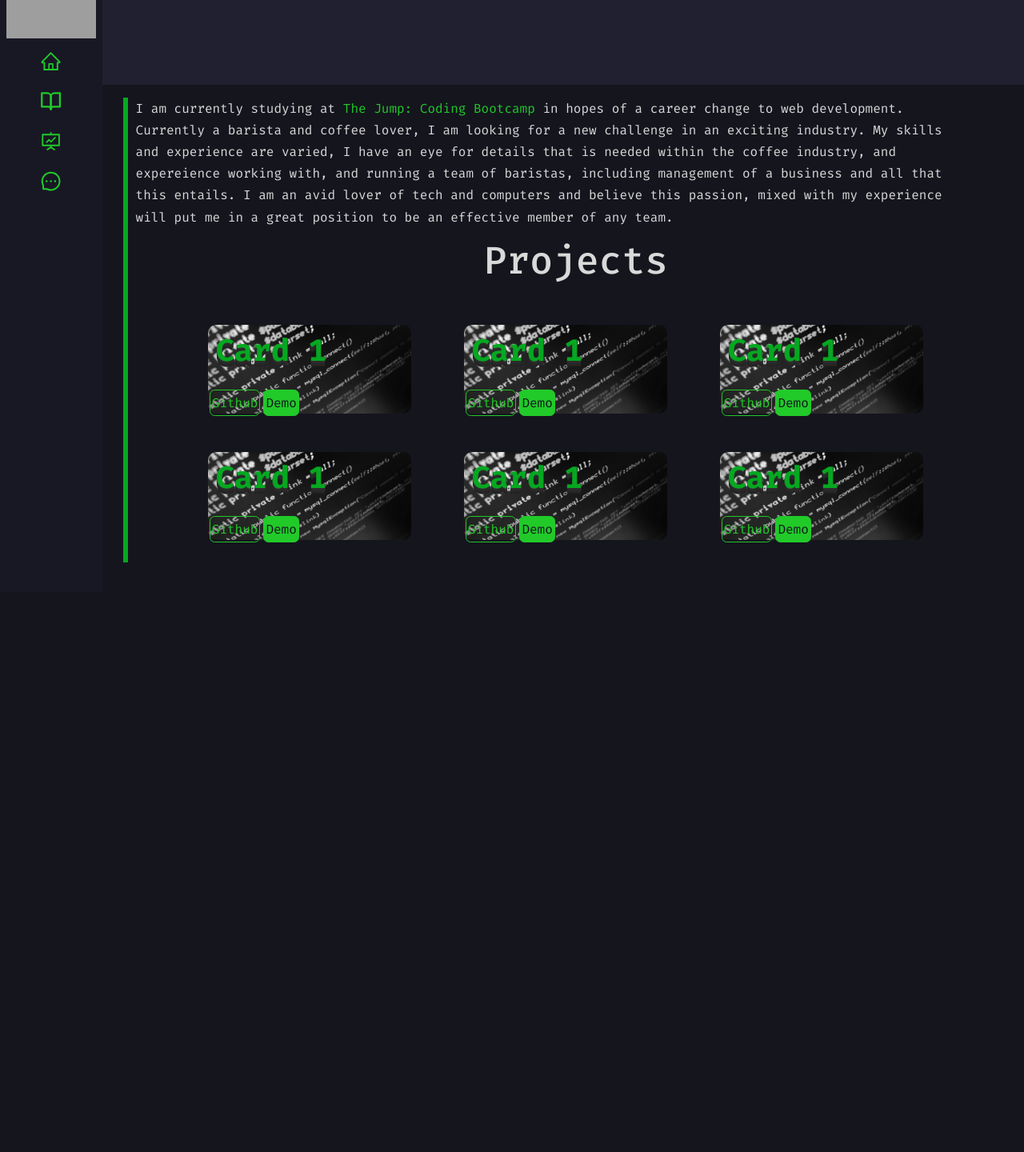
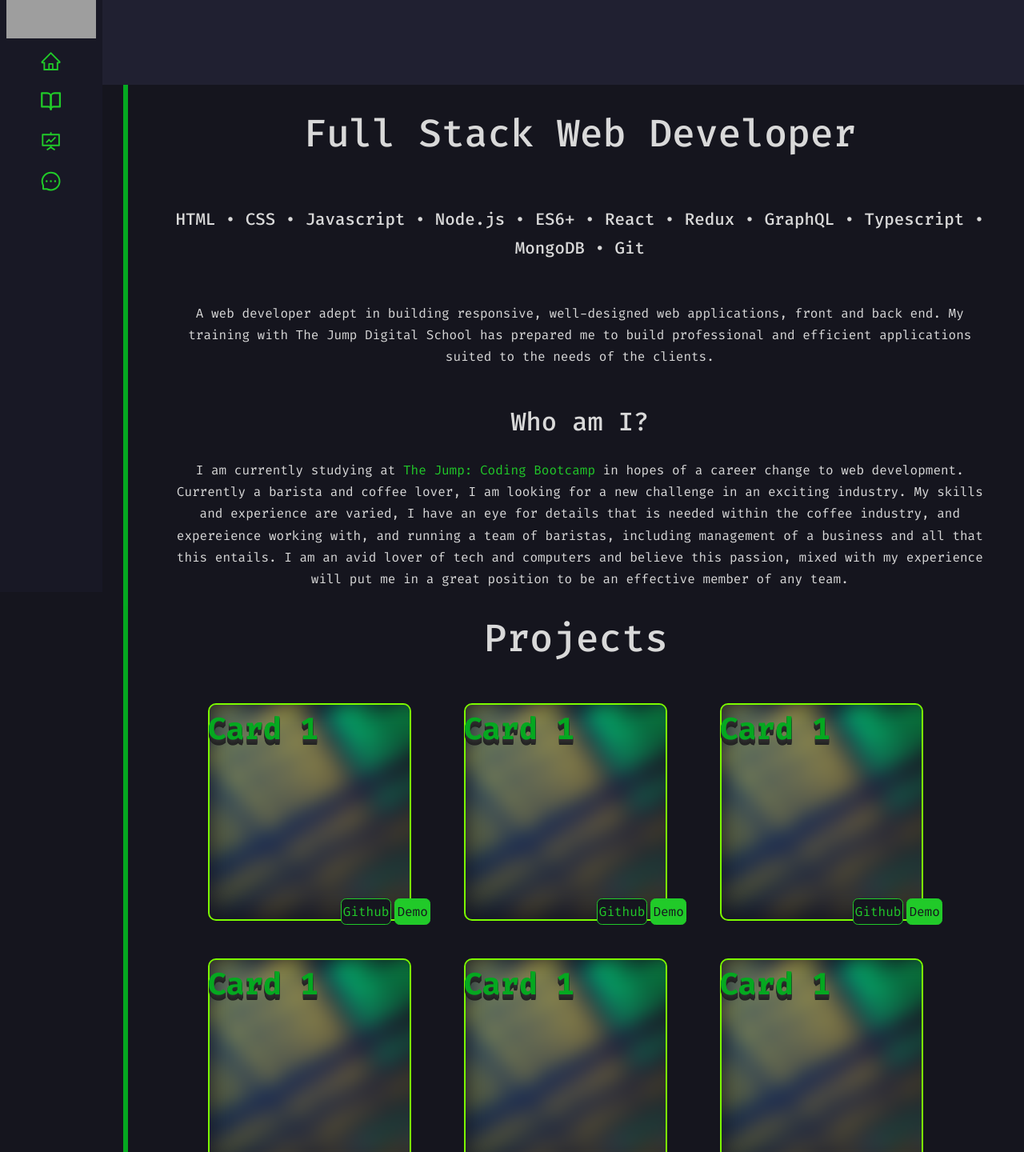
Before and after one commit to jaidaken/jaidaken.github.io, a React (Create React App) app: page / in a window 1280 px wide. Shown: the part 60-1500 px from the top of the page at 80% size. Before the commit the page ends 800 px from the top, so only its background shows below. Built offline with nearby package versions, Linux system fonts and the light colour scheme; grey boxes are pictures that could not be loaded.

Commit message:
alignment and filters

```diff
--- a/src/App.css
+++ b/src/App.css
@@ -70,21 +70,6 @@ h1 {
   font-size: 2.5rem;
 }
 
-section > h2,
-section > h5 {
-  text-align: center;
-  color: var(--color-light);
-}
-
-section > h2 {
-  color: var(--color-primary);
-  margin-bottom: 3rem;
-}
-
-.text-light {
-  color: var(--color-light);
-}
-
 a {
   color: var(--color-primary);
   transition: var(--transition);
--- a/src/components/bio/Bio.jsx
+++ b/src/components/bio/Bio.jsx
@@ -6,6 +6,18 @@ function Bio() {
   return (
     <section id="about" className="bio">
       <div>
+        <h2>Full Stack Web Developer</h2>
+        <h4>
+          HTML • CSS • Javascript • Node.js • ES6+ • React • Redux • GraphQL •
+          Typescript • MongoDB • Git
+        </h4>
+        <p>
+          A web developer adept in building responsive, well-designed web
+          applications, front and back end. My training with The Jump Digital
+          School has prepared me to build professional and efficient
+          applications suited to the needs of the clients.
+        </p>
+        <h3>Who am I?</h3>
         <p>
           I am currently studying at&nbsp;
           <a href="https://www.thejump.tech">The Jump: Coding Bootcamp</a> in
--- a/src/components/bio/bio.css
+++ b/src/components/bio/bio.css
@@ -1,14 +1,34 @@
 .bio {
-	padding-top: 2vh;
-	padding-left: 2vw;
 	margin: auto;
 	margin-left: clamp(5vw, 0vw + 10%, 12vw);
-	width: clamp(60vw, 0vw + 5%, 100vw);
+	padding-left: 2vw;
+	text-align: center;
+}
 
+.bio h2 {
+	padding: 20px 0 0 0;
+	font-size: 3em;
+	text-align: center;
+}
+
+.bio h3 {
+	padding: 20px 0;
+	font-size: 2em;
+	text-align: center;
+}
+
+.bio h4 {
+	padding: 50px 20px;
+	font-size: 1.3em;
+	text-align: center;
+}
+
+.bio p {
+	text-align: center;
+	padding: 0 40px 20px;
 }
 
 .bio div {
-	width: clamp(80vw, 0vw + 5%, 100vw);
 	padding-left: 10px;
 	border-left: 6px solid rgb(5, 169, 33) !important;
 }
--- a/src/components/header/Header.jsx
+++ b/src/components/header/Header.jsx
@@ -8,7 +8,7 @@ import TypeIt from "typeit-react";
 
 function Header() {
   return (
-    <section className="header">
+    <section id="home" className="header">
       <div className="">
         <TypeIt
           className="title"
--- a/src/components/nav/Nav.jsx
+++ b/src/components/nav/Nav.jsx
@@ -20,7 +20,8 @@ function Nav() {
           exact="true"
           activeclassname="active"
           className="nav-link home-link"
-          to="/"
+          to="#home"
+          onClick="document.getElementById('home').scrollIntoView()"
         >
           <AiOutlineHome />
         </NavLink>
@@ -40,6 +41,7 @@ function Nav() {
           activeclassname="active"
           className="nav-link project-link"
           to="#projects"
+          onClick="document.getElementById('projects').scrollIntoView()"
         >
           <AiOutlineFundProjectionScreen />
         </NavLink>
--- a/src/components/projects/Projects.jsx
+++ b/src/components/projects/Projects.jsx
@@ -4,13 +4,15 @@ import IMG1 from "../../assets/code.jpg";
 
 export default function Projects() {
   return (
-    <section className="projects">
+    <section id="projects" className="projects">
       <div className="project-container">
         <h2 className="project-title">Projects</h2>
         <div className="card-container">
           <article className="card-image">
             <h3>Card 1</h3>
+            <div className="image-div">
               <img src={IMG1} alt="code" />
+            </div>
 
             <div className="buttons">
               <a
@@ -31,8 +33,9 @@ export default function Projects() {
           </article>
           <article className="card-image">
             <h3>Card 1</h3>
+            <div className="image-div">
               <img src={IMG1} alt="code" />
-
+            </div>
             <div className="buttons">
               <a
                 href="https://github.com/jaidaken/jaidaken.github.io"
@@ -52,8 +55,9 @@ export default function Projects() {
           </article>
           <article className="card-image">
             <h3>Card 1</h3>
+            <div className="image-div">
               <img src={IMG1} alt="code" />
-
+            </div>
             <div className="buttons">
               <a
                 href="https://github.com/jaidaken/jaidaken.github.io"
@@ -73,8 +77,9 @@ export default function Projects() {
           </article>
           <article className="card-image">
             <h3>Card 1</h3>
+            <div className="image-div">
               <img src={IMG1} alt="code" />
-
+            </div>
             <div className="buttons">
               <a
                 href="https://github.com/jaidaken/jaidaken.github.io"
@@ -94,8 +99,9 @@ export default function Projects() {
           </article>
           <article className="card-image">
             <h3>Card 1</h3>
+            <div className="image-div">
               <img src={IMG1} alt="code" />
-
+            </div>
             <div className="buttons">
               <a
                 href="https://github.com/jaidaken/jaidaken.github.io"
@@ -115,8 +121,9 @@ export default function Projects() {
           </article>
           <article className="card-image">
             <h3>Card 1</h3>
+            <div className="image-div">
               <img src={IMG1} alt="code" />
-
+            </div>
             <div className="buttons">
               <a
                 href="https://github.com/jaidaken/jaidaken.github.io"
--- a/src/components/projects/projects.css
+++ b/src/components/projects/projects.css
@@ -2,6 +2,7 @@
 	margin: auto;
 	margin-left: clamp(5vw, 0vw + 10%, 12vw);
 	padding-left: 2vw;
+	text-align: center;
 
 }
 
@@ -12,16 +13,25 @@
 
 .project-container {
 	border-left: 6px solid hsl(130, 94%, 34%) !important;
-	display: flex;
-	flex-direction: column;
-	align-items: center;
 }
 
 .card-image img {
 	border-radius: 10px;
-	transition: all 0.3s ease-in-out;
+	transition: all 0.5s ease-in-out;
+}
+
+.image-div {
+	border-radius: 10px;
+	border: 2px solid lawngreen;
+	overflow: hidden;
 	max-width: calc(100% - 2vw);
-	filter: grayscale();
+	height: auto;
+
+}
+
+.image-div img {
+	filter: blur(15px);
+
 }
 .card-image h3{
 	z-index: 1;
@@ -29,7 +39,7 @@
 	color: hsl(130, 94%, 34%);
 	font-size: 2.4em;
 	position: absolute;
-	padding-left: 10px;
+	padding-left: 0px;
 	font-weight: bold;
 	text-shadow: 0 1px 0 #2e2e2e, 0 2px 0 #2c2c2c, 0 3px 0 #2a2a2a, 0 4px 0 #282828, 0 5px 0 #262626, 0 6px 0 #242424, 0 7px 0 #222, 0px 0px 0px rgba(206,89,55,0);
 }
@@ -60,9 +70,10 @@
 }
 
 .buttons {
-	position: absolute;
-	margin-top: -40px;
+	position: relative;
+	margin-top: -30px;
 	display: flex;
+	flex-direction: row;
 	justify-content: flex-end;
 	align-items: flex-end;
 
@@ -71,6 +82,7 @@
 .btn {
   width: min-content;
   color: var(--color-primary);
+	background-color: var(--color-bg);
 	padding: 2px;
   margin: 2px;
   border-radius: 0.4rem;
```
Lines whose indentation alone changed are shown as unchanged.
